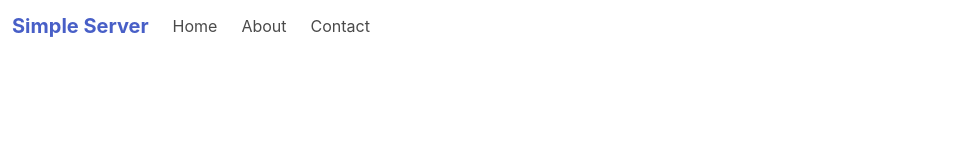
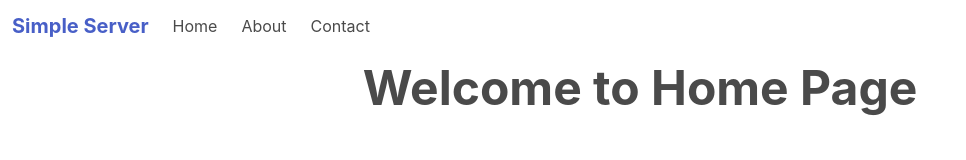
Before and after one commit to devonnaidoo/basic-web-server, a website: page index.html in a window 1280 px wide. Shown: the whole page, without its empty margins (0-966 px from the left). Drawn offline with nearby package versions, Linux system fonts and the light colour scheme.

Commit message:
updated heading

```diff
--- a/index.html
+++ b/index.html
@@ -48,6 +48,13 @@
         </div>
       </div>
     </nav>
+
+    <div class="container">
+      <h1 class="has-text-weight-bold has-text-centered is-size-1">
+        Welcome to Home Page
+      </h1>
+    </div>
+
     <script>
       document.addEventListener("DOMContentLoaded", () => {
         // Get all "navbar-burger" elements
```
